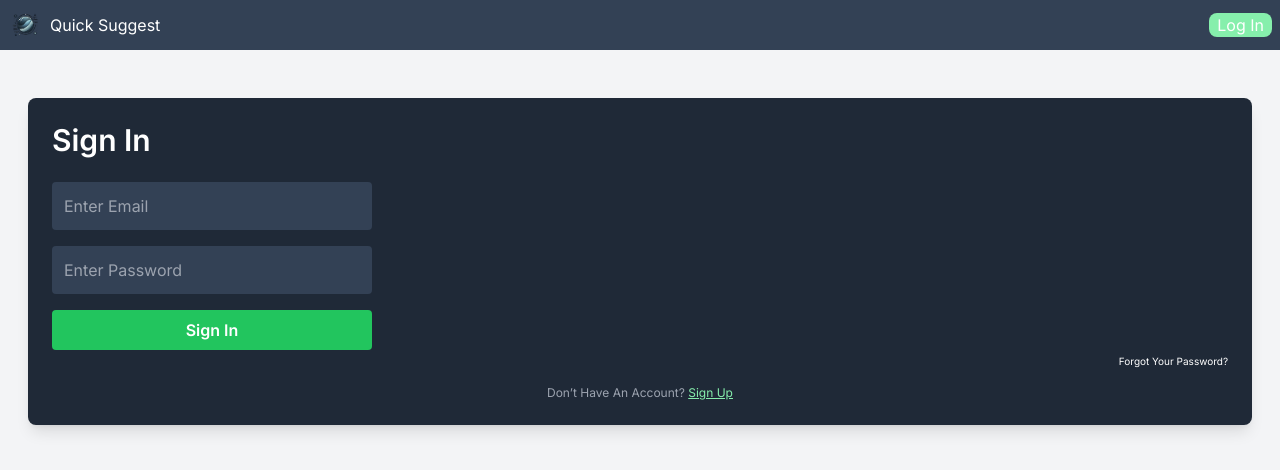
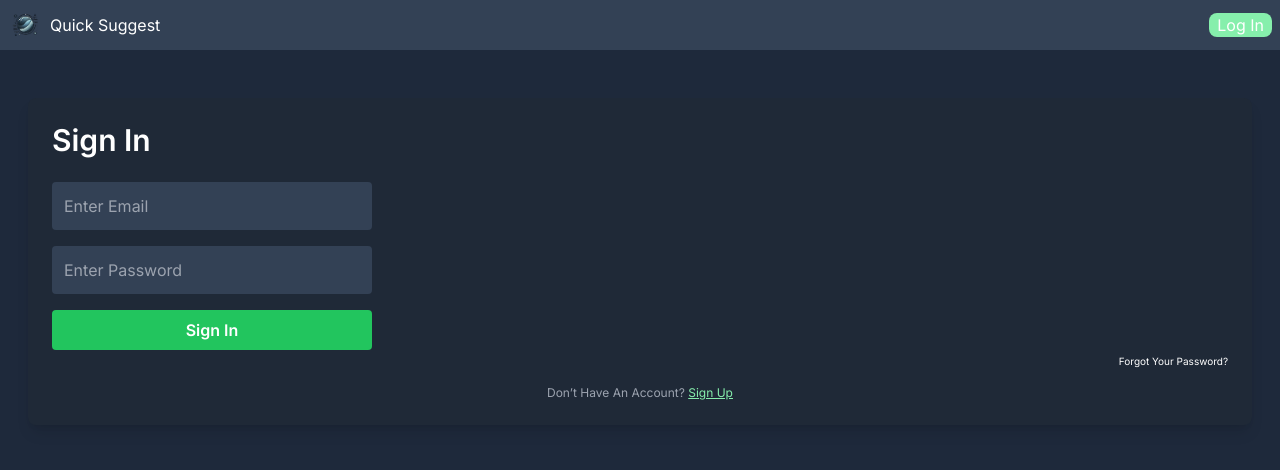
Before and after one commit to Hamza123Hussain/Sass-Ai-NextJs-14, a Next.js app: page / in a window 1280 px wide. Shown: the top 470 px of the page. Built offline with nearby package versions, Linux system fonts and the light colour scheme.

Commit message:
chANGING BG COLOR

```diff
--- a/components/ConditionalLayout.tsx
+++ b/components/ConditionalLayout.tsx
@@ -47,14 +47,14 @@ const ConditionalLayout = ({ children }: { children: ReactNode }) => {
       ) : isAuthPage ? (
         <div className="flex flex-col h-screen">
           <NoAuthNavbar />
-          <main className="flex-1 overflow-y-auto bg-gray-100 p-4">
+          <main className="flex-1 overflow-y-auto bg-slate-800 p-4">
             {children}
           </main>
         </div>
       ) : (
         <div className="flex flex-col h-screen">
           <NoAuthNavbar />
-          <main className="flex-1 overflow-y-auto bg-gray-100 p-4">
+          <main className="flex-1 overflow-y-auto bg-slate-800 p-4">
             <Login />
           </main>
         </div>
```
